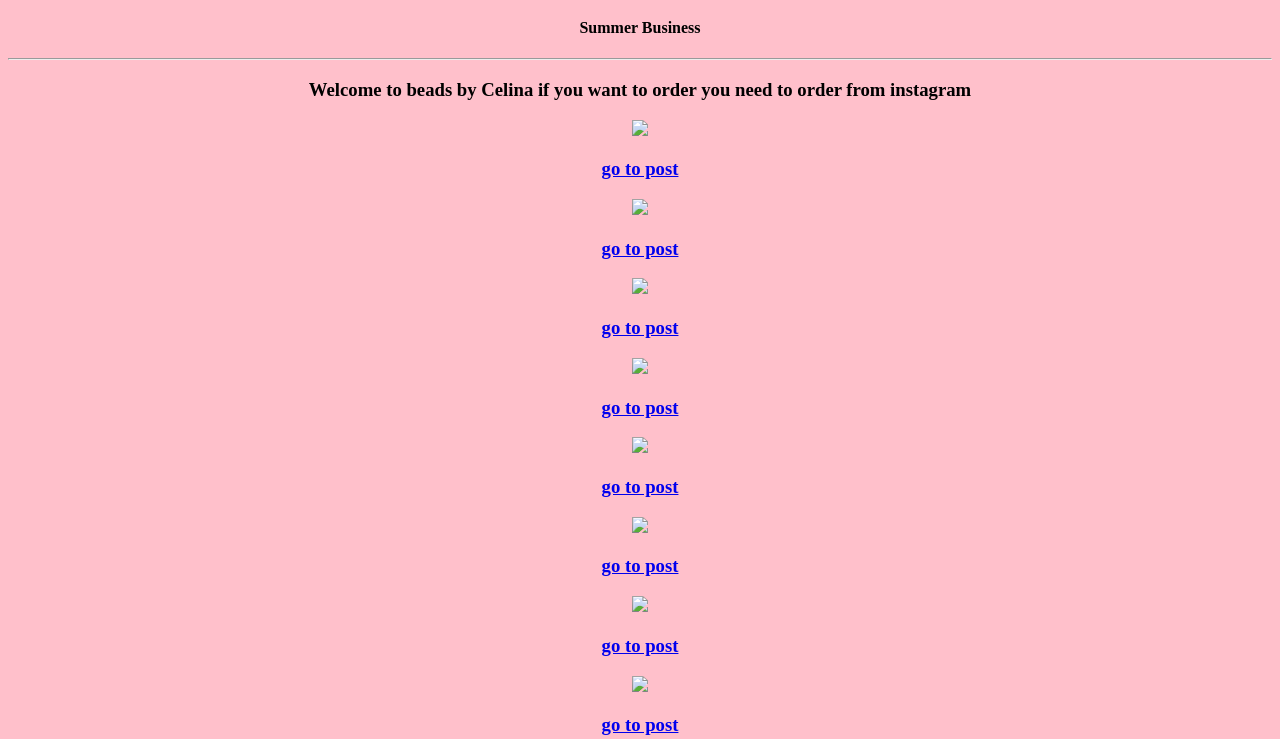
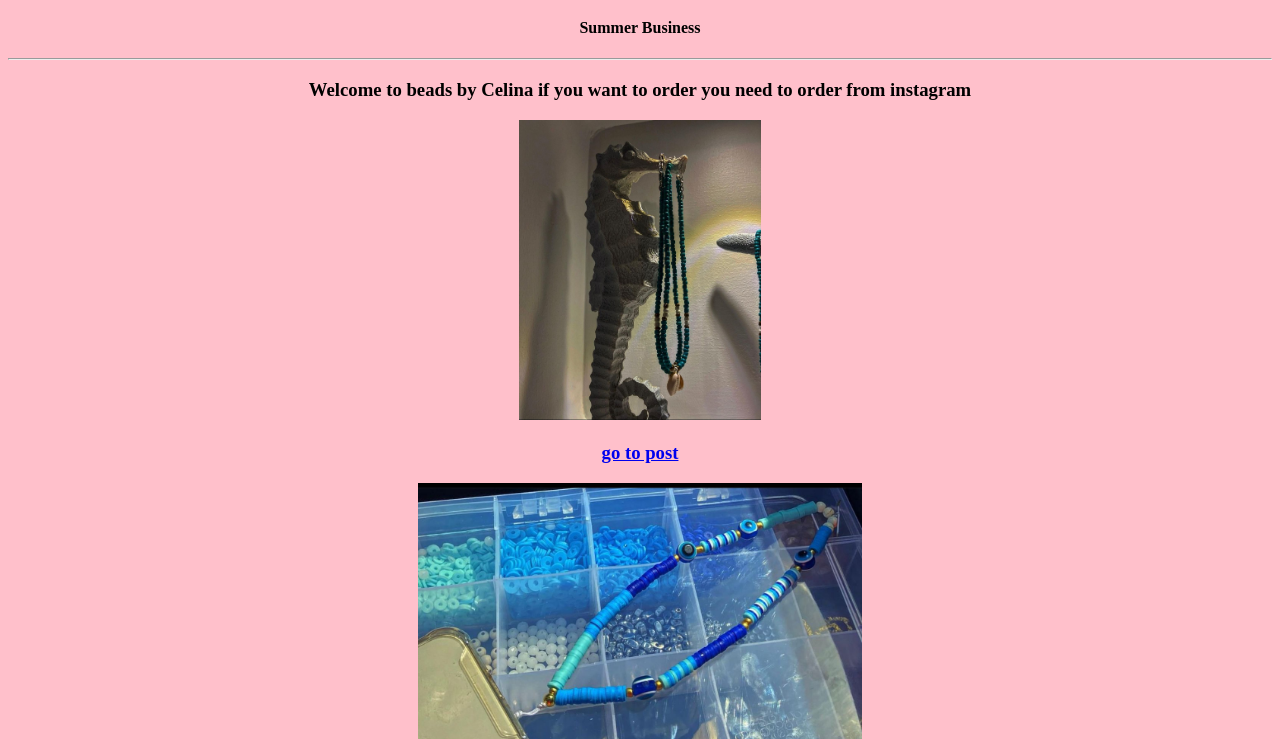
Before and after one commit to tadrosluca22/beads-by-celina, a plain HTML site: page index.html in a window 1280 px wide. Shown: the part 61-800 px from the top of the page. Drawn offline with Linux system fonts and the light colour scheme.

Commit message:
Update index.html

```diff
--- a/index.html
+++ b/index.html
@@ -13,23 +13,23 @@
     </head>
     <body>
        <center><h3>Welcome to beads by Celina if you want to order you need to order from instagram</h3></center>
-        <center><img src="images/beads1.0.jpg" height=" 300"</center>
+        <center><img src="beads1.0.jpg" height=" 300"</center>
         <a href="https://www.instagram.com/p/Chy_jGJI4Px/" target="_blank"><h3>go to post</h3></a>
-        <center><img src="images/beads1.1.jpg" height=" 300"</center>
+        <center><img src="beads1.1.jpg" height=" 300"</center>
         <a href="https://www.instagram.com/p/ChmesM1oheS/" target="_blank"><h3>go to post</h3></a>
-        <center><img src="images/beads1.2.jpg" height=" 300"</center>
+        <center><img src="beads1.2.jpg" height=" 300"</center>
         <a href="https://www.instagram.com/p/CheV4oaofU8/" target="_blank"><h3>go to post</h3></a>
-        <center><img src="images/beads 1.3.jpg" height=" 300"</center>
+        <center><img src="beads 1.3.jpg" height=" 300"</center>
         <a href="https://www.instagram.com/p/ChYR_EBoIv2/" target="_blank"><h3>go to post</h3></a>
-        <center><img src="images/beads1.4.jpg" height=" 300"</center>
+        <center><img src="beads1.4.jpg" height=" 300"</center>
         <a href="https://www.instagram.com/p/ChYRLfVIpvt/" target="_blank"><h3>go to post</h3></a>
-        <center><img src="images/beads1.5.jpg" height=" 300"</center>
+        <center><img src="beads1.5.jpg" height=" 300"</center>
         <a href="https://www.instagram.com/p/ChczIwjIj0y/" target="_blank"><h3>go to post</h3></a>
-        <center><img src="images/beads1.6.jpg" height=" 300"</center>
+        <center><img src="beads1.6.jpg" height=" 300"</center>
         <a href="https://www.instagram.com/p/ChVRmG9IBY0/" target="_blank"><h3>go to post</h3></a>
-        <center><img src="images/beads1.8.jpg" height=" 300"</center>
+        <center><img src="beads1.8.jpg" height=" 300"</center>
         <a href="https://www.instagram.com/p/ChVNklloed_/" target="_blank"><h3>go to post</h3></a>
-        <center><img src="images/beads1.9.jpg" height=" 300"</center>
+        <center><img src="beads1.9.jpg" height=" 300"</center>
         <a href="https://www.instagram.com/p/ChYD2LmoUoZ/" target="_blank"><h3>go to post</h3></a>
     </body>
 </html>
```
